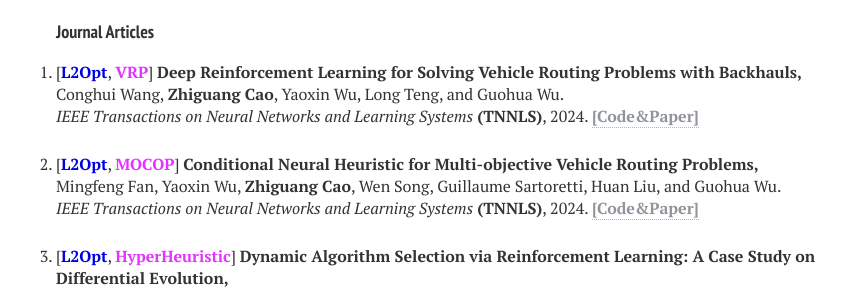
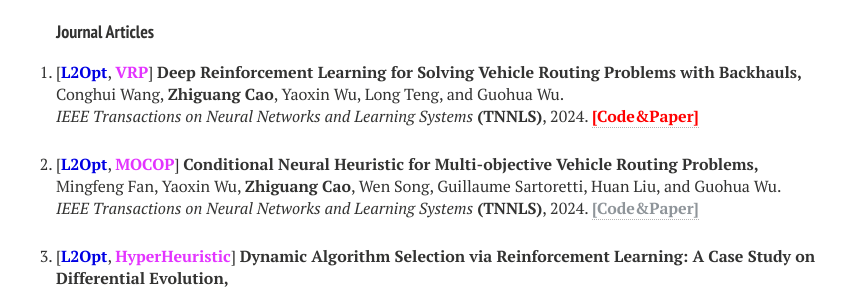
Before and after one commit to zhiguangcaosg/zhiguangcaosg.github.io, a Jekyll site: the page built from publications.md, in a window 1280 px wide. Shown: the part 2946-3238 px from the top of the page, without its empty margins (264-1128 px from the left). Built offline with Jekyll 4.4.1, drawn with Linux system fonts in a browser that asks for light colours; nearby versions of some CDN libraries.

Commit message:
Update publications.html

```diff
--- a/_layouts/publications.html
+++ b/_layouts/publications.html
@@ -386,7 +386,7 @@ div.bibtex pre { font-size: 75%; overflow: auto;  width: 100%; padding: 0em 0em;
 <p>
 [<font color="#0000E3"><b>L2Opt</b></font>, <font color="#E333FF"><b>VRP</b></font>] <b>Deep Reinforcement Learning for Solving Vehicle Routing Problems with Backhauls,</b>
 <br>Conghui Wang, <b>Zhiguang Cao</b>, Yaoxin Wu, Long Teng, and Guohua Wu.<br>
-<i> IEEE Transactions on Neural Networks and Learning Systems</i> <b>(TNNLS)</b>, 2024. <a href="https://zhiguangcaosg.github.io/publications/"> <font color="#8F959A"><b>[Code&Paper]</b> </font></a>
+<i> IEEE Transactions on Neural Networks and Learning Systems</i> <b>(TNNLS)</b>, 2024. <a href="https://github.com/wangconghui0/VRPB" target="_blank"> <font color="#FF0000"><b>[Code&Paper]</b> </font></a>
 </p>
 </li>
 
```
